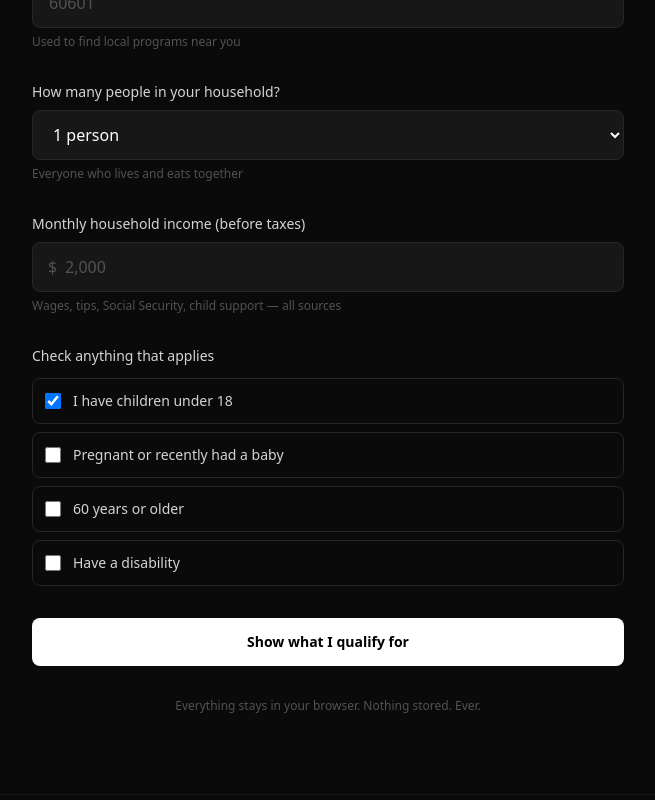
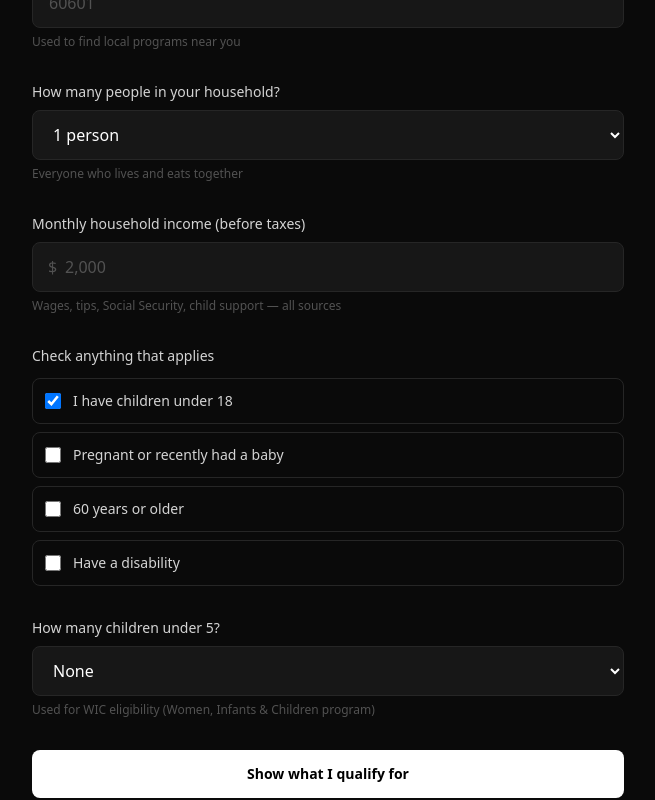
Before and after one commit to doreisato/benefits-navigator, a Next.js app: page / in a window 1280 px wide. Both pictures are taken after a click on the label "I have children under 18". Shown: the part 416-1216 px from the top of the page, without its empty margins (312-967 px from the left). Built offline with nearby package versions, Linux system fonts and the light colour scheme.

Commit message:
Loop: Add children age collection for accurate WIC eligibility

```diff
--- a/app/page.tsx
+++ b/app/page.tsx
@@ -12,6 +12,7 @@ export default function Home() {
     householdSize: 1,
     monthlyIncome: 0,
     hasChildren: false,
+    childrenUnder5: 0,
     isPregnant: false,
     isDisabled: false,
     isElderly: false,
@@ -261,6 +262,32 @@ export default function Home() {
               </div>
             </div>
 
+            {/* Children Under 5 (conditional) */}
+            {formData.hasChildren && (
+              <div>
+                <label htmlFor="childrenUnder5" className="block text-sm font-medium text-neutral-300 mb-2">
+                  How many children under 5?
+                </label>
+                <select
+                  id="childrenUnder5"
+                  value={formData.childrenUnder5 || 0}
+                  onChange={(e) =>
+                    setFormData({ ...formData, childrenUnder5: parseInt(e.target.value) })
+                  }
+                  className="w-full px-4 py-3 rounded-lg bg-neutral-900 border border-neutral-800 text-white focus:ring-1 focus:ring-neutral-500 focus:border-neutral-500 text-base outline-none transition-all duration-150"
+                >
+                  {[0, 1, 2, 3, 4, 5].map((n) => (
+                    <option key={n} value={n}>
+                      {n === 0 ? "None" : n}
+                    </option>
+                  ))}
+                </select>
+                <p className="mt-1.5 text-xs text-neutral-600">
+                  Used for WIC eligibility (Women, Infants & Children program)
+                </p>
+              </div>
+            )}
+
             <button
               type="submit"
               className="w-full bg-white text-black py-3.5 rounded-lg text-sm font-semibold hover:bg-neutral-200 transition-colors duration-150"
--- a/lib/benefits-engine.ts
+++ b/lib/benefits-engine.ts
@@ -13,7 +13,7 @@ export interface UserInput {
   monthlyIncome: number;
   age?: number;
   hasChildren?: boolean;
-  childrenAges?: number[];
+  childrenUnder5?: number;
   isPregnant?: boolean;
   isDisabled?: boolean;
   isElderly?: boolean;
@@ -86,7 +86,7 @@ export function calculateBenefits(input: UserInput): BenefitResult[] {
   });
 
   // --- WIC ---
-  const hasWicEligibleChildren = !!(input.hasChildren && (input.childrenAges?.some(a => a < 5) ?? true));
+  const hasWicEligibleChildren = !!((input.childrenUnder5 ?? 0) > 0);
   const wicEligible = !!(pctFPL <= 185 && (input.isPregnant || hasWicEligibleChildren));
 
   results.push({
```
Also changed, not shown: 1 other file (tests, documents, lock files or other folders).
